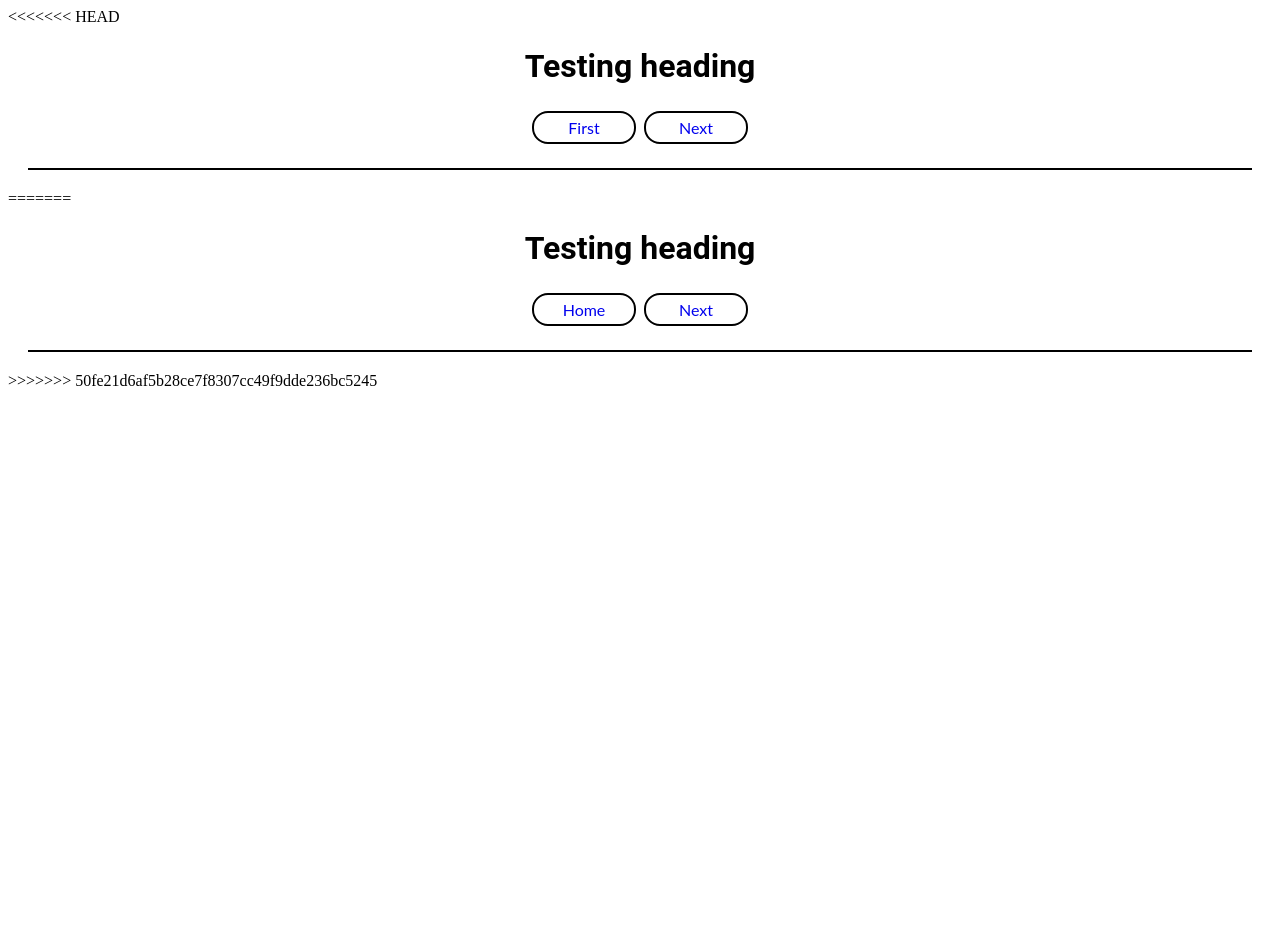
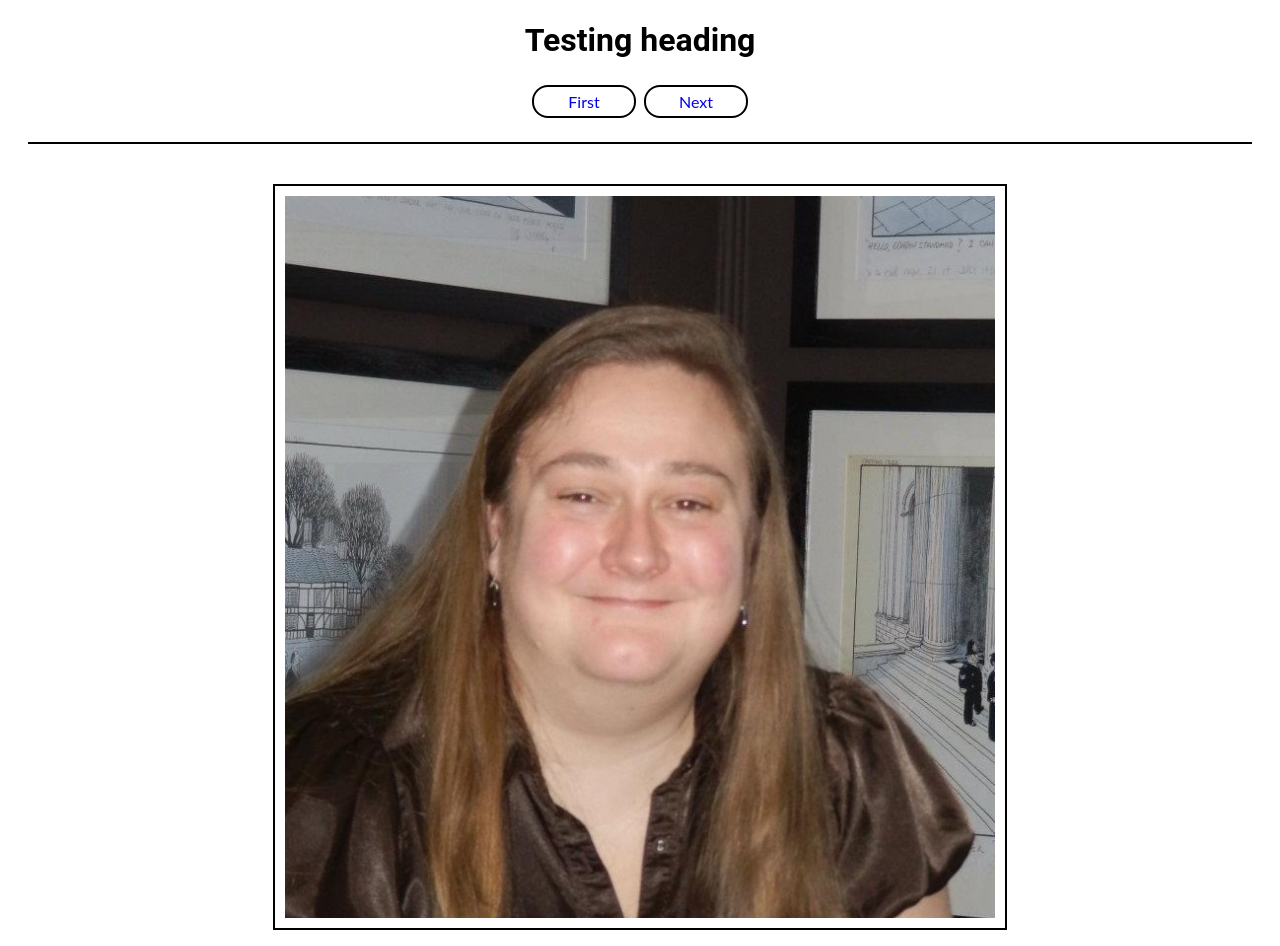
Before and after one commit to RachWalm/vscodeplay, a plain HTML site: page index.html in a window 1280 px wide. Before the commit the page ends 800 px from the top, so only its background shows below. Drawn offline with Linux system fonts and the light colour scheme.

Commit message:
add picture

```diff
--- a/index.html
+++ b/index.html
@@ -1,4 +1,3 @@
-<<<<<<< HEAD
 <!DOCTYPE html>
 <html lang="en">
 <head>
@@ -21,29 +20,10 @@
 
         </ul>
     </nav>
+    <section>
+        <figure>
+            <img src="assets/images/IMG_0005[805].JPG" alt=" an image of a smiling person">
+        </figure>
+    </section>
 </body>
-=======
-<!DOCTYPE html>
-<html lang="en">
-<head>
-    <meta charset="UTF-8">
-    <meta http-equiv="X-UA-Compatible" content="IE=edge">
-    <meta name="viewport" content="width=device-width, initial-scale=1.0">
-    <title>testing</title>
-</head>
-<body>
-    <h1>Testing heading</h1>
-    <nav>
-        <ul>
-            <li>
-                <a href="index.html">Home</a>
-            </li>
-            <li>
-                <a href="page2.html">Next</a>
-            </li>
-
-        </ul>
-    </nav>
-</body>
->>>>>>> 50fe21d6af5b28ce7f8307cc49f9dde236bc5245
 </html>
```
Also changed, not shown: second.html (+5 -0 lines), assets/images/20170805_135135172_iOS.jpg (added), assets/images/IMG_0005[805].JPG (added).
